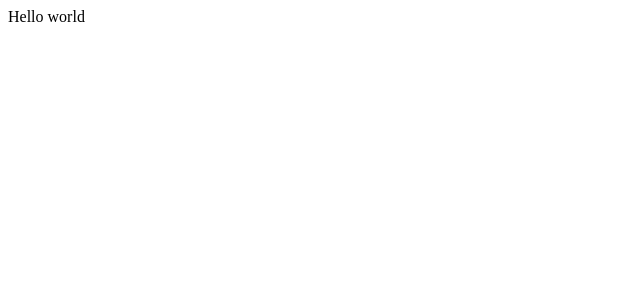
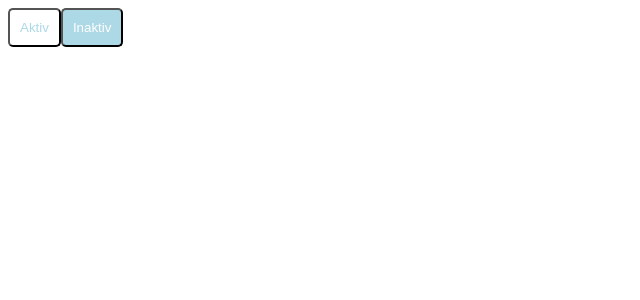
Before and after one commit to czintel/react-playground, a React (Vite) app: page / in a window 1280 px wide. Shown: the top 300 px of the page, without its empty margins (0-640 px from the left). Built offline with nearby package versions, Linux system fonts and the light colour scheme.

Commit message:
Reinstall prettier. Create first components

```diff
--- /dev/null
+++ b/src/App.jsx
@@ -0,0 +1,11 @@
+import Button from './Button'
+import * as React from 'react'
+
+export default () => {
+  return (
+    <div>
+      <Button isActive>Aktiv</Button>
+      <Button> Inaktiv </Button>
+    </div>
+  )
+}
--- /dev/null
+++ b/src/Button.css
@@ -0,0 +1,11 @@
+.Button {
+  padding: 10px;
+  border-radius: 5px;
+  background-color: lightblue;
+  color: white;
+}
+
+.Button.active {
+  background-color: white;
+  color: lightblue;
+}
--- /dev/null
+++ b/src/Button.jsx
@@ -0,0 +1,10 @@
+import * as React from 'react'
+import './Button.css'
+
+export default ({ children, isActive }) => {
+  return (
+    <button className={isActive ? 'Button active' : 'Button'}>
+      {children}
+    </button>
+  )
+}
```
Also changed, not shown: src/index.jsx (+4 -3 lines), 2 other files (tests, documents, lock files or other folders).
